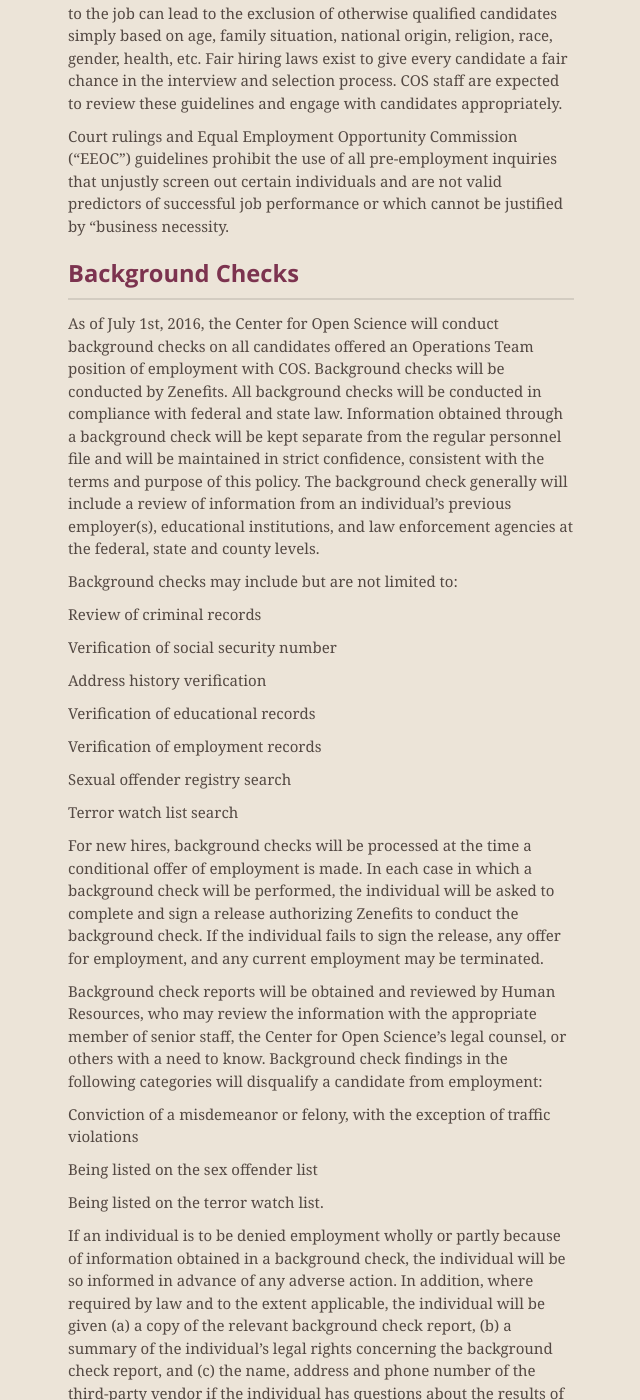
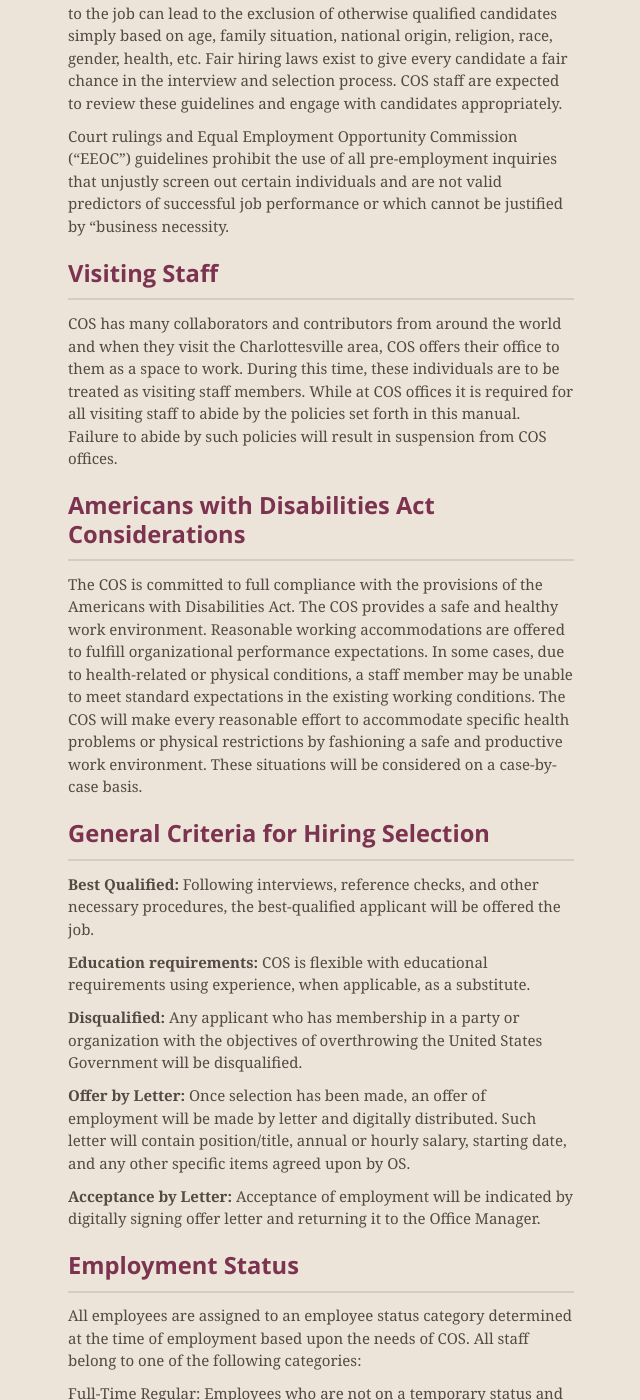
Before and after one commit to CenterForOpenScience/Policies-and-Procedures, a Jekyll site: the page built from index.md, in a window 1280 px wide and 1400 px high, scrolled down 2183 px. Shown: the whole window, without its empty margins (319-959 px from the left). Built offline with Jekyll 4.4.1, drawn with Linux system fonts in a browser that asks for light colours; nearby versions of some CDN libraries; some of the changed text lies outside the part shown.

Commit message:
Update titles

```diff
--- a/index.md
+++ b/index.md
@@ -53,43 +53,6 @@
 
 Court rulings and Equal Employment Opportunity Commission (“EEOC”) guidelines prohibit the use of all pre-employment inquiries that unjustly screen out certain individuals and are not valid predictors of successful job performance or which cannot be justified by “business necessity.
 
-Background Checks
-------------------
-
-As of July 1st, 2016, the Center for Open Science will conduct background checks on all candidates offered an Operations Team position of employment with COS. Background checks will be conducted by Zenefits. All background checks will be conducted in compliance with federal and state law.  Information obtained through a background check will be kept separate from the regular personnel file and will be maintained in strict confidence, consistent with the terms and purpose of this policy. The background check generally will include a review of information from an individual’s previous employer(s), educational institutions, and law enforcement agencies at the federal, state and county levels.
-
-Background checks may include but are not limited to:
-
-Review of criminal records
-
-Verification of social security number
-
-Address history verification
-
-Verification of educational records
-
-Verification of employment records
-
-Sexual offender registry search
-
-Terror watch list search
-
-For new hires, background checks will be processed at the time a conditional offer of employment is made.  In each case in which a background check will be performed, the individual will be asked to complete and sign a release authorizing Zenefits to conduct the background check.  If the individual fails to sign the release, any offer for employment, and any current employment may be terminated.
-
-Background check reports will be obtained and reviewed by Human Resources, who may review
-the information with the appropriate member of senior staff, the Center for Open Science’s legal
-counsel, or others with a need to know. Background check findings in the following categories will disqualify a candidate from employment:
-
-Conviction of a misdemeanor or felony, with the exception of traffic violations
-
-Being listed on the sex offender list
-
-Being listed on the terror watch list.
-
-If an individual is to be denied employment wholly or partly because of information obtained in a background check, the individual will be so informed in advance of any adverse action.  In addition, where required by law and to the extent applicable, the individual will be given (a) a copy of the relevant background check report, (b) a summary of the individual’s legal rights concerning the background check report, and (c) the name, address and phone number of the third-party vendor if the individual has questions about the results of the report or wants to dispute the accuracy of the report.  (Note, however, that the vendor does not make employment decisions and will unable to provide any individual with specific reasons as to why the adverse action was taken.)
-
-Any questions concerning this policy may be directed to Human Resources.
-
 Visiting Staff
 ------------------
 
@@ -111,7 +74,7 @@
 
 **Offer by Letter:**  Once selection has been made, an offer of employment will be made by letter and digitally distributed.  Such letter will contain position/title, annual or hourly salary, starting date, and any other specific items agreed upon by OS.
 
-**Acceptance by Letter:**  Acceptance of employment will be indicated by digitally signing offer letter and returning it to Human Resources.
+**Acceptance by Letter:**  Acceptance of employment will be indicated by digitally signing offer letter and returning it to the Office Manager.
 
 Employment Status
 ------------------
@@ -166,7 +129,7 @@
 
 **Distribution:** Distribution of staff information will occur only in the following circumstances: A) Information required by law for submission of state and federal reports or as required by subpoena,  B) Information needed by insurance companies who contract with COS for the employees’ fringe benefit coverage, and C) The content of an employee’s personnel file may be viewed for business purposes by the Board.
 
-**Employee Access to Personnel Files:** Employees are permitted to review their own personnel records.  An employee wishing to view his/her records should contact Human Resources to schedule an appointment to do so.
+**Employee Access to Personnel Files:** Employees are permitted to review their own personnel records.  An employee wishing to view his/her records should contact the Office Manager to schedule an appointment to do so.
 
 Feedback and Review Process
 ------------------
@@ -184,9 +147,9 @@
 
 Pay dates for COS staff are on the 15th and the 30/31 of each month (or last business day preceding the 15th or the last day of the month). When a payday falls on a holiday, the pay date will be on the last business day prior to the holiday. COS is required by law to make certain deductions for federal and state withholding taxes and social security. COS employees may voluntarily have deductions made from their paychecks on a pre-tax basis to pay for any dependent(s) health and dental insurance coverage.
 
-If a paycheck is lost or stolen, it is the individual’s responsibility to report it immediately to Human Resources, and submit an email statement certifying that the pay check was lost or stolen. Following that, a new direct deposit check will be issued. COS aims to direct deposit all paychecks, however, in circumstances when a paper check is required, please notify Human Resources.
+If a paycheck is lost or stolen, it is the individual’s responsibility to report it immediately to the Office Manager, and submit an email statement certifying that the pay check was lost or stolen. Following that, a new direct deposit check will be issued. COS aims to direct deposit all paychecks, however, in circumstances when a paper check is required, please notify the Office Manager.
 
-Update direct deposit information in Zenefits and promptly notify the Human Resources Assistant of changes.
+Update direct deposit information in Zenefits and promptly notify the Human Resources Specialist of changes.
 
 Expense Reimbursement
 ------------------
@@ -196,7 +159,7 @@
 
 COS will not reimburse the following: Cash withdrawals, exchanges, or advances; items or services illegal under US federal or VA state law; parking violations, towing, traffic fines, or other legal fees; items that are counter to the mission, budget, or policy of COS or that of our funders.
 
-To receive reimbursement, staff are to submit all paper and digital receipts to Human Resources or billing@cos.io within thirty (30) days of the reimbursable expense. Expense receipts may be submitted in print or digital form and must include the following: transaction date, amount, and vendor name. If a vendor receipt is not available, a copy of credit or bank statement line item along with statement of items purchased will be accepted for purchases under $75. Reimbursable expenses over $1,000 and international flights require pre­approval. All reimbursements and policy exceptions are subject to management’s final approval. Late submissions will not be eligible for reimbursement.
+To receive reimbursement, staff are to submit all paper and digital receipts to the Office Manager or billing@cos.io within thirty (30) days of the reimbursable expense. Expense receipts may be submitted in print or digital form and must include the following: transaction date, amount, and vendor name. If a vendor receipt is not available, a copy of credit or bank statement line item along with statement of items purchased will be accepted for purchases under $75. Reimbursable expenses over $1,000 and international flights require pre­approval. All reimbursements and policy exceptions are subject to management’s final approval. Late submissions will not be eligible for reimbursement.
 
 Reimbursable amounts will be included in employee’s paycheck as untaxed income on the following schedule: requests received the 21st-5th of the month will be added to payroll on the 15th. Those received the 6th-20th will be included on the 30/31st.
 
@@ -226,8 +189,8 @@
 
 **Cell Phone Reimbursement**
 
-Although COS encourages all staff to use Google Voice for all COS related phone calls, COS recognizes job responsibilities may include use of personal cell phones. Employees who use their personal cell phones for COS related activities are to notify Human Resources and to supply proof of usage. COS will reimburse staff based upon the following cell phone usage
-rates: Occasional Usage ­ $15/month or Regular Usage ­ $50/month. Employees can request an upgrade with Human Resources should their use exceed the occasional or moderate usage rates.
+Although COS encourages all staff to use Google Voice for all COS related phone calls, COS recognizes job responsibilities may include use of personal cell phones. Employees who use their personal cell phones for COS related activities are to notify the Office Manager and to supply proof of usage. COS will reimburse staff based upon the following cell phone usage
+rates: Occasional Usage ­ $15/month or Regular Usage ­ $50/month. Employees can request an upgrade with the Office Manager should their use exceed the occasional or moderate usage rates.
 
 **Third‐party Reimbursement**
 
@@ -252,7 +215,7 @@
 Use of Email &amp; Personal Computer Equipment
 ------------------
 
-All full-time regular and full-time temporary staff will receive a COS email address. Use of personal equipment for COS projects is not encouraged as COS is not liable for covering any damages to personal property. If your COS technology needs are not being met, please discuss them with Human Resources.
+All full-time regular and full-time temporary staff will receive a COS email address. Use of personal equipment for COS projects is not encouraged as COS is not liable for covering any damages to personal property. If your COS technology needs are not being met, please discuss them with the Office Manager.
 
 COS Emails and Files Upon Departure
 ------------------
@@ -374,7 +337,7 @@
 
 **Performance of Duties:**  These include violation of the personnel policies or violation of an employee's position requirements.  Specific examples include inefficiency or incompetence in performance of duties, tardiness, absenteeism, improper use of property or equipment, failure to maintain professional interpersonal relationships, and abusive or obscene language.  These examples are not exhaustive of the category.
 
-1. **Warning:**   The supervisor shall advise the employee of the specific infraction or breach of duty and the date of the incident. The employee has the opportunity to explain the reason for the conduct. Human Resources will prepare a memorandum for the personnel file documenting the infraction and employee’s response. The directorship shall monitor progress and review with the employee. Progress and review will be documented in the employee’s personnel file.
+1. **Warning:**   The supervisor shall advise the employee of the specific infraction or breach of duty and the date of the incident. The employee has the opportunity to explain the reason for the conduct. The Office Manager will prepare a memorandum for the personnel file documenting the infraction and employee’s response. The directorship shall monitor progress and review with the employee. Progress and review will be documented in the employee’s personnel file.
 1. **Probation:**  Repetition of an infraction may result in probation. Repeated incidents will be documented as described in step one. Probation shall be for at least 90 days.  During this period, a review process will determine if the required corrective actions are implemented and effective. No salary increases or bonuses will be given while an employee is on probation.
 1. **Termination:** Continued repetition by an employee, of an infraction which has been specified in a written warning, will result in the termination of the employee.  This is the final disciplinary step for infractions under the performance of duties category.
 
```
Also changed, not shown: other parts of index.md (+7 -7 lines).
